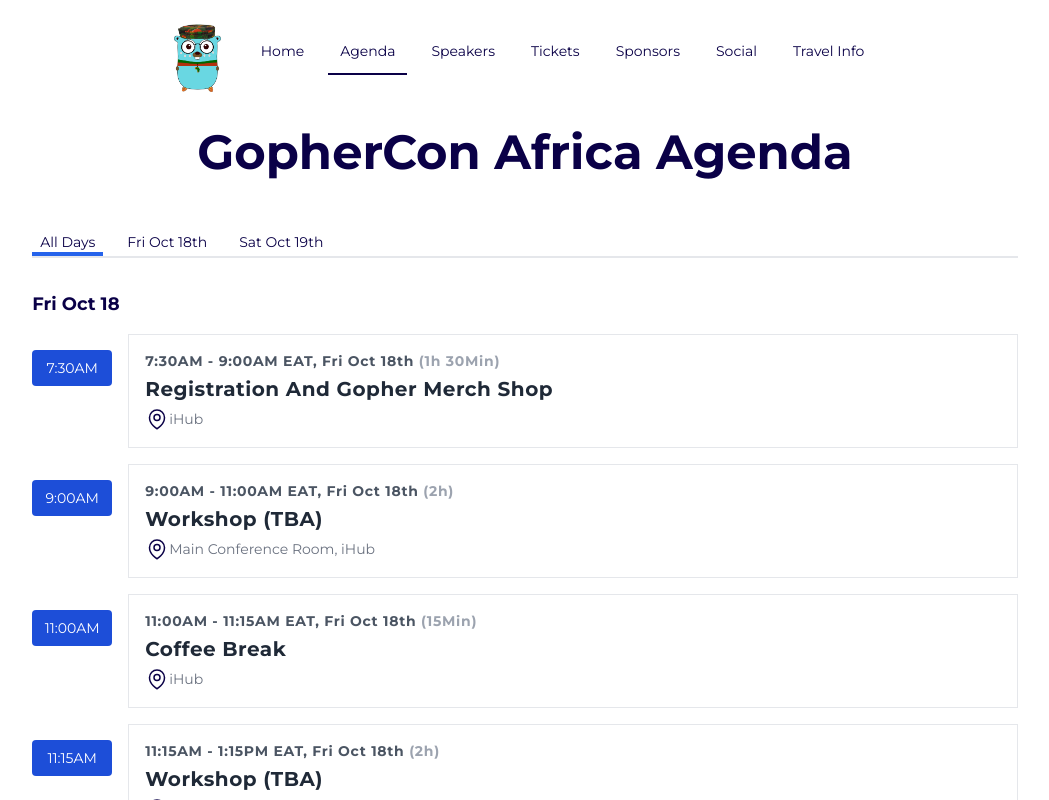
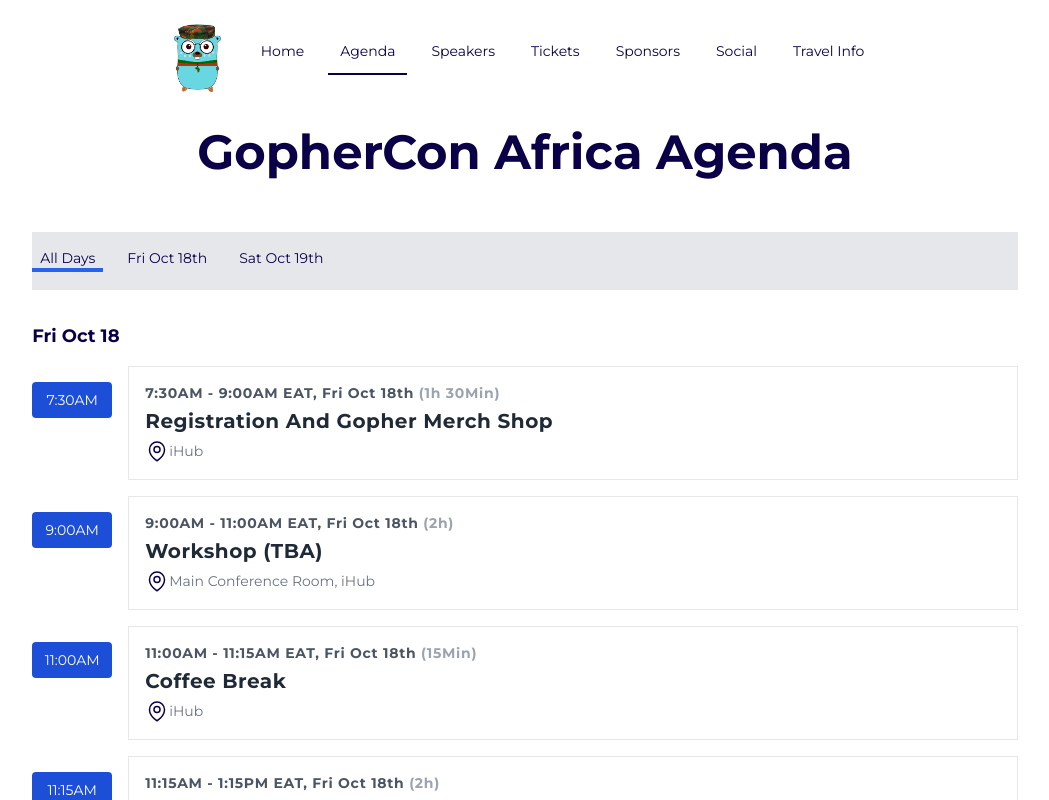
Before and after one commit to nairobi-gophers/gophercon2024, a React (Vite) app in the folder frontend/: page /agenda in a window 1280 px wide. Shown: the top 800 px of the page, without its empty margins (115-1164 px from the left). Built offline with nearby package versions, Linux system fonts and the light colour scheme.

Commit message:
Updates agenda

```diff
--- a/frontend/src/components/Agenda.tsx
+++ b/frontend/src/components/Agenda.tsx
@@ -23,7 +23,7 @@ const Sessions = () => {
                 GopherCon Africa Agenda
             </h2>
             <div className="w-full lg:w-[80%] mt-8">
-                <div className="border border-b-2 border-l-0 border-r-0 border-t-0 overscroll-contain">
+                <div className="border border-b-2 border-l-0 border-r-0 bg-gray-200 py-4 border-t-0 overscroll-contain sticky top-0 z-50">
                     <ul className="flex space-x-4 cursor-pointer">
                         <li onClick={() => setActiveDay('all')} className={`${activeDay == 'all' ? 'border border-b-4 border-l-0 border-r-0 border-t-0 border-blue-600' : ''} px-2`}>All Days</li>
                         <li onClick={() => setActiveDay('18th')} className={`${activeDay == '18th' ? 'border border-b-4 border-l-0 border-r-0 border-t-0 border-blue-600' : ''} px-2`}>Fri Oct 18th</li>
--- a/frontend/src/components/SessionCard.tsx
+++ b/frontend/src/components/SessionCard.tsx
@@ -51,7 +51,7 @@ const SessionCard = (props: IProps) => {
                       </p>
                   </div>
                   <div className="mt-2">
-                      <div className="flex justify-start space-x-2 items-center">
+                      <div className="flex-1 lg:flex justify-start space-x-2 items-center">
                           <div className="flex justify-start space-x-1 items-center">
                               <div className="p-4">
                                   <img className="w-16" src={props.session.image ?? SpeakerImagePH} alt=""/>
```
